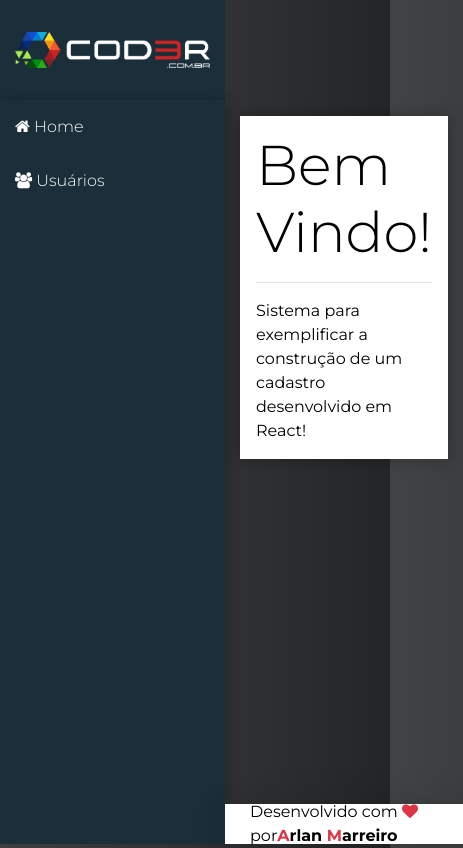
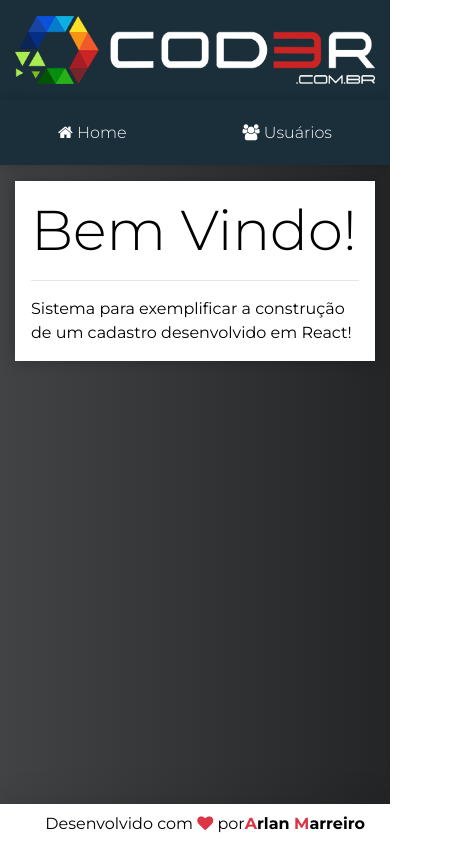
Before and after one commit to arlansonic/CodeBr, a React (Create React App) app in the folder React/crud/frontend/: page / in a window 390 px wide. Shown: the whole page, 463 px wide, since content can reach past the window. Built offline with nearby package versions, Linux system fonts and the light colour scheme.

Commit message:
Finished Project - Crud with React

```diff
--- a/React/crud/frontend/src/components/template/Logo.css
+++ b/React/crud/frontend/src/components/template/Logo.css
@@ -1,12 +1,23 @@
-aside.Logo{
+aside.Logo {
     background-color: var(--bg-dark);
     display: flex;
     justify-content: center;
     align-items: center;
-
 }
 
-aside.Logo img{
+aside.Logo img {
     padding: 0px 15px;
     width: 100%;
 }
+
+@media(max-widht: 676px) {
+    aside.logo img {
+        width: 350px;
+    }
+}
+
+@medi(max-widht: 375px) {
+    aside.logo img {
+        width: 350px
+    }
+}
--- a/React/crud/frontend/src/components/template/Nav.css
+++ b/React/crud/frontend/src/components/template/Nav.css
@@ -1,8 +1,6 @@
-aside.menu-area{
+aside.menu-area {
     background-color: var(--bg-dark);
-    box-shadow:
-    2px 0 10px rgba(0, 0, 0, 0.12),
-    2px 0 15px rgba(0, 0, 0, 0.09);
+    box-shadow: 2px 0 10px rgba(0, 0, 0, 0.12), 2px 0 15px rgba(0, 0, 0, 0.09);
 }
 
 .menu a {
@@ -13,6 +11,23 @@
     padding: 15px;
 }
 
-.menu a:hover{
+.menu a:hover {
     background: linear-gradient(135deg, #07a7e3 0%, #32dac3 100%);
 }
+
+@media(max-width: 768px) {
+    .menu {
+        display: flex;
+        justify-content: flex-start;
+        align-items: center;
+    }
+    .menu a {
+        display: inline;
+        padding: 10px;
+        margin: 0px;
+    }
+    .menu {
+        height: 100%;
+        justify-content: space-around;
+    }
+}
--- a/React/crud/frontend/src/main/App.css
+++ b/React/crud/frontend/src/main/App.css
@@ -1,61 +1,80 @@
 :root {
     --bg-dark: #1a2f3a;
-
     --logo-height: 100px;
     --header-height: 100px;
     --aside-width: 225px;
     --footer-height: 40px;
-
-    --shadow:
-        0 2px 23px 0 rgba(0, 0, 0, 0.1),
-        0 2px 49px 0 rgba(0, 0, 0, 0.06);
+    --menu-top-height: 65px;
+    --shadow: 0 2px 23px 0 rgba(0, 0, 0, 0.1), 0 2px 49px 0 rgba(0, 0, 0, 0.06);
 }
 
-body{
-    background: #232526;  /* fallback for old browsers */
-    background: -webkit-linear-gradient(to right, #414345, #232526);  /* Chrome 10-25, Safari 5.1-6 */
-    background: linear-gradient(to right, #414345, #232526); /* W3C, IE 10+/ Edge, Firefox 16+, Chrome 26+, Opera 12+, Safari 7+ */
+body {
+    background: #232526;
+    /* fallback for old browsers */
+    background: -webkit-linear-gradient(to right, #414345, #232526);
+    /* Chrome 10-25, Safari 5.1-6 */
+    background: linear-gradient(to right, #414345, #232526);
+    /* W3C, IE 10+/ Edge, Firefox 16+, Chrome 26+, Opera 12+, Safari 7+ */
     color: black;
 }
 
-*{
+* {
     box-sizing: border-box;
     font-family: 'Montserrat', 'sans-serif';
 }
 
+
 /* App Layout em Grid */
 
-.app{
+.app {
     margin: 0px;
     display: grid;
     grid-template-columns: var(--aside-width) 1fr;
-    grid-template-rows:
-    var(--header-height)
-    1fr
-    var(--footer-height);
-    grid-template-areas:
-    "logo header"
-    "menu content"
-    "menu footer";
+    grid-template-rows: var(--header-height) 1fr var(--footer-height);
+    grid-template-areas: "logo header" "menu content" "menu footer";
     height: 100vh;
 }
 
-aside.Logo{
+aside.Logo {
     grid-area: logo;
 }
 
-header.header{
+header.header {
     grid-area: header;
 }
 
-aside.menu-area{
+aside.menu-area {
     grid-area: menu;
 }
 
-main.content{
+main.content {
     grid-area: content;
 }
 
-footer.footer{
+footer.footer {
     grid-area: footer;
 }
+
+@media (max-width: 768px) {
+    .app {
+        grid-template-rows: var(--header-height) var(--menu-top-height) 1fr var(--footer-height);
+        grid-template-columns: var(--aside-width) 1fr;
+        grid-template-areas: "logo header" "menu menu" "content content" "footer footer";
+    }
+}
+
+@media (max-width: 586px) {
+    .app {
+        grid-template-rows: var(--logo-height) var(--menu-top-height) 1fr var(--footer-height);
+        grid-template-columns: 1fr;
+        grid-template-areas: "logo" "menu" "content" "footer";
+    }
+}
+
+@media(max-width: 375px) {
+    .app {
+        grid-template-rows: var(--logo-height) var(--menu-top-height) 1fr var(--footer-height);
+        grid-template-columns: 1fr;
+        grid-template-areas: "logo" "menu" "content" "footer";
+    }
+}
```
Also changed, not shown: 1 other file (tests, documents, lock files or other folders).
